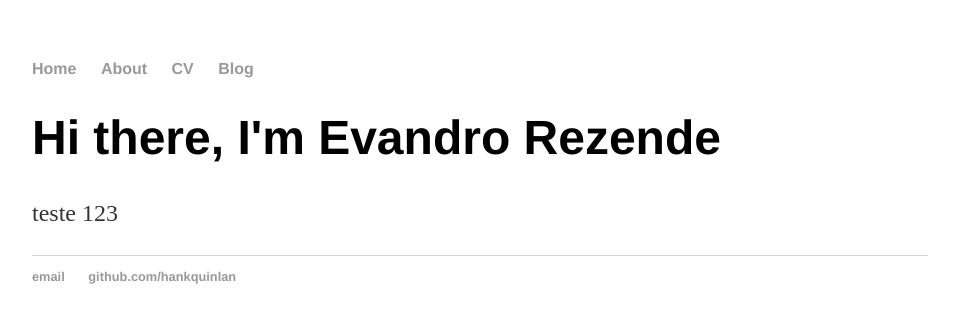
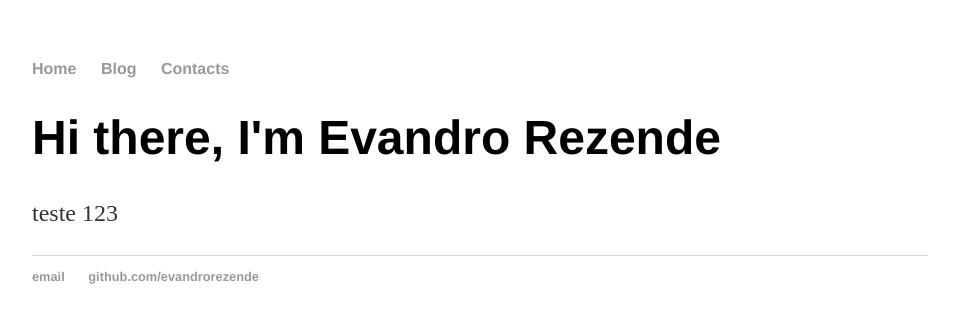
Before and after one commit to evandrorezende/evandrorezende.github.io, a Jekyll site: the page built from index.html, in a window 1280 px wide. Shown: the top 323 px of the page, without its empty margins (160-1119 px from the left). Built offline with Jekyll 4.4.1, drawn with Linux system fonts in a browser that asks for light colours.

Commit message:
Update default.html

```diff
--- a/_layouts/default.html
+++ b/_layouts/default.html
@@ -9,9 +9,8 @@
 			<nav>
 	    		<ul>
 	        		<li><a href="/">Home</a></li>
-		        	<li><a href="/about">About</a></li>
-	        		<li><a href="/cv">CV</a></li>
 	        		<li><a href="/blog">Blog</a></li>
+	        		<li><a href="/contacts">Contacts</a></li>
 	    		</ul>
 			</nav>
 			<div class="container">
@@ -21,8 +20,8 @@
 			</div><!-- /.container -->
 			<footer>
 	    		<ul>
-	        		<li><a href="mailto:hankquinlanhub@gmail.com">email</a></li>
-	        		<li><a href="https://github.com/hankquinlan">github.com/hankquinlan</a></li>
+	        		<li><a href="mailto:rezende.evandro@gmail.com">email</a></li>
+	        		<li><a href="https://github.com/evandrorezende">github.com/evandrorezende</a></li>
 				</ul>
 			</footer>
 		</body>
```
